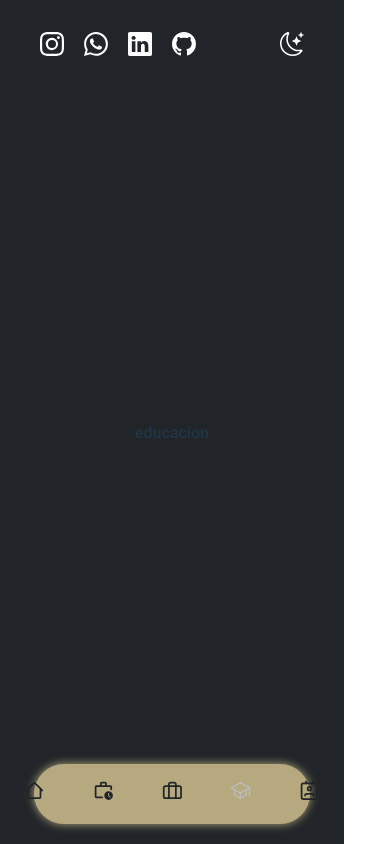
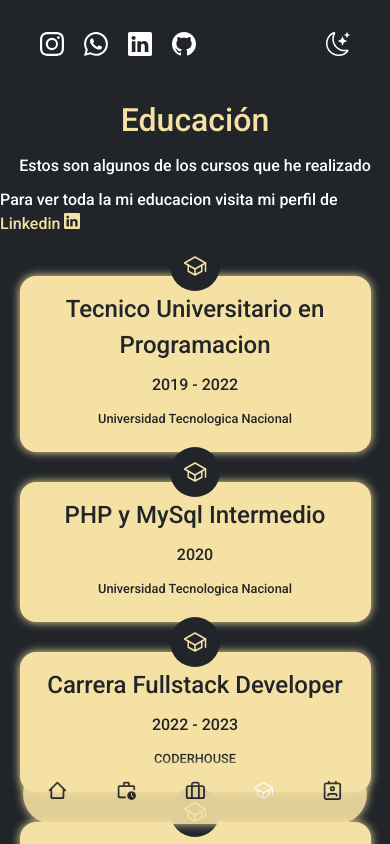
Before and after one commit to JoaquinDilernia/Portfalio-React, a React (Vite) app: page /educacion in a window 390 px wide. Shown: the top 844 px of the page. Built offline with nearby package versions, Linux system fonts and the light colour scheme; the HTML template or start-up script is replaced by a standard one.

Commit message:
educacion, solucion de error navbar, link socials

```diff
--- a/src/components/Contacto/Contacto.css
+++ b/src/components/Contacto/Contacto.css
@@ -2,7 +2,7 @@
     display: flex;
     justify-content: center;
     align-items: center;
-    height: calc(100vh - 80px - 90px);
+    height: calc(100vh - 90px);
     background-color: #212529;
     text-align: center;
     flex-direction: column;
--- a/src/components/Educacion/Educacion.css
+++ b/src/components/Educacion/Educacion.css
@@ -1,8 +1,218 @@
-.eduacion{
-height: calc(100vh - 80px - 90px);
-width: 100%;
-background-color: #212529;
-display: flex;
-align-items: center;
-justify-content: center;
+.educacion {
+    height: auto;
+    width: 100%;
+    background-color: #212529;
+    display: flex;
+    align-items: center;
+    justify-content: center;
+    flex-direction: column;
+    padding-bottom: 100px;
 }
+
+.educacion h2 {
+    color: #f5e1a4;
+    font-size: 2rem;
+    margin-bottom: 10px;
+}
+
+.educacion p {
+    color: #fff;
+    font-size: 1rem;
+    margin-bottom: 10px;
+}
+
+
+.educacion a {
+    text-decoration: none;
+    color: #f5e1a4;
+    font-size: 1rem;
+    margin-bottom: 10px;
+}
+
+
+.educacion-contenedor {
+    width: 70%;
+    height: auto;
+    position: relative;
+    margin-top: 30px;
+}
+.educacion-contenedor::after {
+    content: '';
+    position: absolute;
+    width: 2px;
+    height: 100%;
+    background-color: #f5e1a4;
+    top: 0;
+    left: 50%;
+    transform: translateX(-50%);
+}
+
+
+.educacion-contenedor ul {
+    list-style: none;
+}
+
+.educacion-contenedor ul li {
+    width: 50%;
+    height: auto;
+    padding: 15px 20px;
+    background-color: #f5e1a4;
+    box-shadow: 0 0 10px #f5e1a4;
+    border-radius: 1rem ;
+    margin-bottom: 30px;
+    z-index: 99;
+    position: relative;
+    -webkit-border-radius: 1rem ;
+    -moz-border-radius: 1rem ;
+    -ms-border-radius: 1rem ;
+    -o-border-radius: 1rem ;
+}
+
+.educacion-contenedor ul li:nth-child(odd) {
+    float: left;
+    clear: right;
+    transform: translateX(-30px);
+    text-align: right;
+    -webkit-transform: translateX(-30px);
+    -moz-transform: translateX(-30px);
+    -ms-transform: translateX(-30px);
+    -o-transform: translateX(-30px);
+}
+
+
+.educacion-contenedor ul li:nth-child(even) {
+    float: right;
+    clear: left;
+    text-align: left;
+    transform: translateX(30px);
+    -webkit-transform: translateX(30px);
+    -moz-transform: translateX(30px);
+    -ms-transform: translateX(30px);
+    -o-transform: translateX(30px);
+}
+
+.educacion-contenedor ul li:nth-child(4) {
+margin-bottom: 0;
+}
+
+.educacion-contenedor ul li h3 {
+    color: #212529;
+    font-size: 1.5rem;
+    margin-bottom: 10px;
+}
+
+.educacion-contenedor ul li h4 {
+    color: #212529;
+    font-size: 1rem;
+    margin-bottom: 10px;
+}
+
+.educacion-contenedor ul li p {
+    color: #212529;
+    font-size: 0.8rem;
+    margin: 7px 0;
+    line-height: 23px ;
+}
+
+.educacion-contenedor ul li a {
+    text-decoration: none;
+    color: #212529;
+    font-size: 0.8rem;
+    transition: all 0.3s ease;
+    padding: 0.5rem 1rem;
+    margin-bottom: 10px;
+    border-radius: 4rem;
+    -webkit-border-radius: 4rem;
+    -moz-border-radius: 4rem;
+    -ms-border-radius: 4rem;
+    -o-border-radius: 4rem;
+}
+
+.educacion-contenedor ul li a:hover {
+    background-color: #212529;
+    color: #f5e1a4;
+}
+
+.educacion-contenedor ul li .icono-educacion{
+    position: absolute;
+    top: -35px;
+    left: 50%;
+    transform: translateX(-50%);
+    width: 50px;
+    height: 50px;
+    border-radius: 50%;
+    display: flex;
+    align-items: center;
+    justify-content: center;
+    background-color: #212529;
+    color: #f5e1a4;
+    font-size: 1.5rem;
+    justify-content: center;
+    -webkit-border-radius: 50%;
+    -moz-border-radius: 50%;
+    -ms-border-radius: 50%;
+    -o-border-radius: 50%;
+}
+
+
+
+@media screen and (max-width: 768px) {
+    .educacion-contenedor {
+        width: 90%;
+    }
+    .educacion-contenedor::after {
+        display: none;
+    }
+    .educacion-contenedor ul li {
+        width: 100%;
+    }
+
+    .educacion-contenedor ul li:nth-child(odd) {
+        float: none;
+        clear: none;
+        text-align: center;
+        transform: translateX(0);
+        -webkit-transform: translateX(0);
+        -moz-transform: translateX(0);
+        -ms-transform: translateX(0);
+        -o-transform: translateX(0);
+    }
+    .educacion-contenedor ul li:nth-child(even) {
+        float: none;
+        clear: none;
+        text-align: center;
+        transform: translateX(0);
+        -webkit-transform: translateX(0);
+        -moz-transform: translateX(0);
+        -ms-transform: translateX(0);
+        -o-transform: translateX(0);
+    }
+
+
+
+}
+
+
+
+
+
+
+
+
+
+
+
+
+
+
+
+
+
+
+
+
+
+
+
+
+/* Path: src/components/Experiencia/Experiencia.css */
--- a/src/components/Educacion/Educacion.jsx
+++ b/src/components/Educacion/Educacion.jsx
@@ -1,11 +1,115 @@
 import React from 'react'
 import './Educacion.css'
+import { IoSchoolOutline } from 'react-icons/io5'
+import { FaGraduationCap } from 'react-icons/fa'
+import { BsLinkedin } from 'react-icons/bs'
+import { motion } from 'framer-motion'
 
 const Educacion = () => {
   return (
-    <div className='eduacion'>
-      educacion
-    </div>
+
+    <div className='educacion'>
+      <h2>Educación</h2>
+      <p>Estos son algunos de los cursos que he realizado</p>
+      <p>Para ver toda la mi educacion visita mi perfil de <a href="https://www.linkedin.com/in/joaquin-di-lernia-800884286/">Linkedin  <BsLinkedin /></a></p>
+      <motion.div initial={{ scale:0.1}} animate={{ scale:1 }} transition={{ duration: 1.2 }} className='educacion-contenedor'>
+        <ul>
+          <li>
+            <h3>Tecnico Universitario en Programacion</h3>
+            <h4>2019 - 2022</h4>
+            <p>Universidad Tecnologica Nacional</p>
+            <div className='icono-educacion'><IoSchoolOutline /></div>
+
+          </li>
+          <li>
+            <h3>PHP y MySql Intermedio</h3>
+            <h4>2020</h4>
+            <p>Universidad Tecnologica Nacional</p>
+            <div className='icono-educacion'><IoSchoolOutline /></div>
+
+
+          </li>
+
+
+          <li>
+            <h3> Carrera Fullstack Developer </h3>
+            <h4>2022 - 2023</h4>
+            <p>CODERHOUSE</p>
+            <div className='icono-educacion'><IoSchoolOutline /></div>
+
+          </li>
+          <li>
+            <h3>Curso Definitivo de HTML y CSS</h3>
+            <h4>2023</h4>
+            <p>Platzi</p>
+            <div className='icono-educacion'><IoSchoolOutline /></div>
+
+
+          </li>
+          <li>
+            <h3>Curso de React.js</h3>
+            <h4>2023</h4>
+            <p>Platzi</p>
+            <div className='icono-educacion'><IoSchoolOutline /></div>
+
+
+          </li>
+
+
+          <li>
+            <h3>Curso de React.js con TypeScript</h3>
+            <h4>2023</h4>
+            <p>Platzi</p>
+            <div className='icono-educacion'><IoSchoolOutline /></div>
+
+
+          </li>
+
+          <li>
+            <h3>Curso de React.js con Vite.js y TailwindCSS</h3>
+            <h4>2023</h4>
+            <p>Platzi</p>
+            <div className='icono-educacion'><IoSchoolOutline /></div>
+
+
+          </li>
+
+          <li>
+            <h3>Curso Práctico de Frontend Developer</h3>
+            <h4>2023</h4>
+            <p>Platzi</p>
+            <div className='icono-educacion'><IoSchoolOutline /></div>
+
+
+          </li>
+
+          <li>
+            <h3>Curso Práctico de JavaScript</h3>
+            <h4>2023</h4>
+            <p>Platzi</p>
+            <div className='icono-educacion'><IoSchoolOutline /></div>
+
+
+          </li>
+
+          <li>
+            <h3>Curso Básico de Programación con C#</h3>
+            <h4>2023</h4>
+            <p>Platzi</p>
+            <div className='icono-educacion'><IoSchoolOutline /></div>
+
+
+          </li>
+        </ul>
+
+
+
+      </motion.div>
+
+
+
+      </div>
+
   )
 }
 
--- a/src/components/Experiencia/Experiencia.css
+++ b/src/components/Experiencia/Experiencia.css
@@ -3,7 +3,7 @@
     align-items: center;
     justify-content: center;
     flex-direction: column ;
-    height: calc(100vh - 80px - 90px);
+    height: 100vh;
     width: 100%;
     background-color: #212529;
 }
@@ -88,6 +88,7 @@
     -moz-transition: all 0.5s ease;
     -ms-transition: all 0.5s ease;
     -o-transition: all 0.5s ease;
+
 }
 .experiencia-laboral-contenedor-trabajo-texto {
     text-align: center;
@@ -132,6 +133,7 @@
     .experiencia-laboral {
         display: flex;
         align-items: center;
+        padding-bottom: 90px;
         justify-content: center;
         flex-direction: column ;
         height: auto;
--- a/src/components/Experiencia/Experiencia.jsx
+++ b/src/components/Experiencia/Experiencia.jsx
@@ -11,15 +11,12 @@ import { FaGitAlt } from 'react-icons/fa'
 import { FaHtml5 as FaHtml5F } from 'react-icons/fa'
 import { FaCss3Alt as FaCss3AltF } from 'react-icons/fa'
 import { IoLogoJavascript as IoLogoJavascriptI } from 'react-icons/io5'
-import { SiMongodb as SiMongodbS } from 'react-icons/si'
 import { SiFirebase as SiFirebaseS } from 'react-icons/si'
-import { SiPostgresql as SiPostgresqlS } from 'react-icons/si'
 import { SiStrapi as SiStrapiS } from 'react-icons/si'
 import { SiVite as SiViteS } from 'react-icons/si'
 import { SiFramer as SiFramerS } from 'react-icons/si'
-import { SiRedux as SiReduxS } from 'react-icons/si'
-import { SiTailwindcss as SiTailwindcssS } from 'react-icons/si'
-import { SiBootstrap as SiBootstrapS } from 'react-icons/si'
+import { BsLinkedin } from 'react-icons/bs'
+
 
 
 const Experiencia = () => {
@@ -28,7 +25,7 @@ const Experiencia = () => {
     <div className='experiencia-laboral'>
     <h2>Experiencia como <span>Desarrollador</span></h2>
     <p>Estos son algunos de los proyectos en los que he trabajado</p>
-    <p>Para ver toda la experiencia laboral visita mi perfil de <a href="">Linkedin</a></p>
+    <p>Para ver toda la experiencia laboral visita mi perfil de <a href="https://www.linkedin.com/in/joaquin-di-lernia-800884286/">Linkedin  <BsLinkedin /></a> </p>
       <motion.div initial={{ scale:0.1}} animate={{ scale:1 }} transition={{ duration: 1.2 }} className='experiencia-laboral-contenedor'>
         <div className='experiencia-laboral-contenedor-trabajo'>
           <div className='experiencia-laboral-contenedor-trabajo-img'>
--- a/src/components/Home/Home.css
+++ b/src/components/Home/Home.css
@@ -3,7 +3,7 @@
     flex-direction: column;
     align-items: center;
     justify-content: center;
-    height: calc(100vh - 80px - 90px );
+    height: calc(100vh  - 90px );
     background-color: #212529;
 }
 
--- a/src/components/NavBar/NavBar.css
+++ b/src/components/NavBar/NavBar.css
@@ -1,18 +1,18 @@
 .navbar{
-    background-color: #212529;
-    margin: 0;
-    height: 80px;
-    position: sticky;
-    bottom: 0;
-    z-index: 9999;
+    display: flex;
+    justify-content: center;
+    align-items: center;
 }
 .navbar-flotante{
     background-color: #f5e1a4;
+    opacity: 0.9;
     height: 60px;
     display: flex;
+    position: fixed;
+    bottom: 20px;
+    z-index: 9999;
     justify-content:center;
     align-items: center;
-    opacity: 0.7;
     margin: 0 30% 0 30%;
     box-shadow: 0 0 10px #f5e1a4;
     border-radius: 4rem;
--- a/src/components/Proyectos/Proyectos.css
+++ b/src/components/Proyectos/Proyectos.css
@@ -5,6 +5,7 @@
     flex-direction: column;
     width: 100%;
     height: auto;
+    padding-bottom: 80px;
     background-color: #212529;
 }
 
--- a/src/components/Proyectos/Proyectos.jsx
+++ b/src/components/Proyectos/Proyectos.jsx
@@ -23,13 +23,12 @@ import { SiBootstrap as SiBootstrapS } from 'react-icons/si'
 import { FiExternalLink } from 'react-icons/fi'
 import { BsGithub } from 'react-icons/bs'
 
-
 const Proyectos = () => {
   return (
     <div className='portafolio-personal'>
       <h2>Portafolio <span>Personal</span></h2>
       <p>Estos son algunos de los proyectos personales en los que he trabajado</p>
-      <p>Para ver todos los proyectos visita mi perfil de <a href="">Github</a></p>
+      <p>Para ver todos los proyectos visita mi perfil de <a href="https://github.com/JoaquinDilernia">Github <BsGithub /> </a></p>
       <motion.div initial={{ scale:0.1}} animate={{ scale:1 }} transition={{ duration: 1.2 }} className='contenedor-portafolio'>
         <div className='card'>
           <div className='card-header'>
```
Also changed, not shown: src/components/Contacto/Contacto.jsx (+6 -4 lines), src/components/Dark/Dark.jsx (+6 -4 lines).
